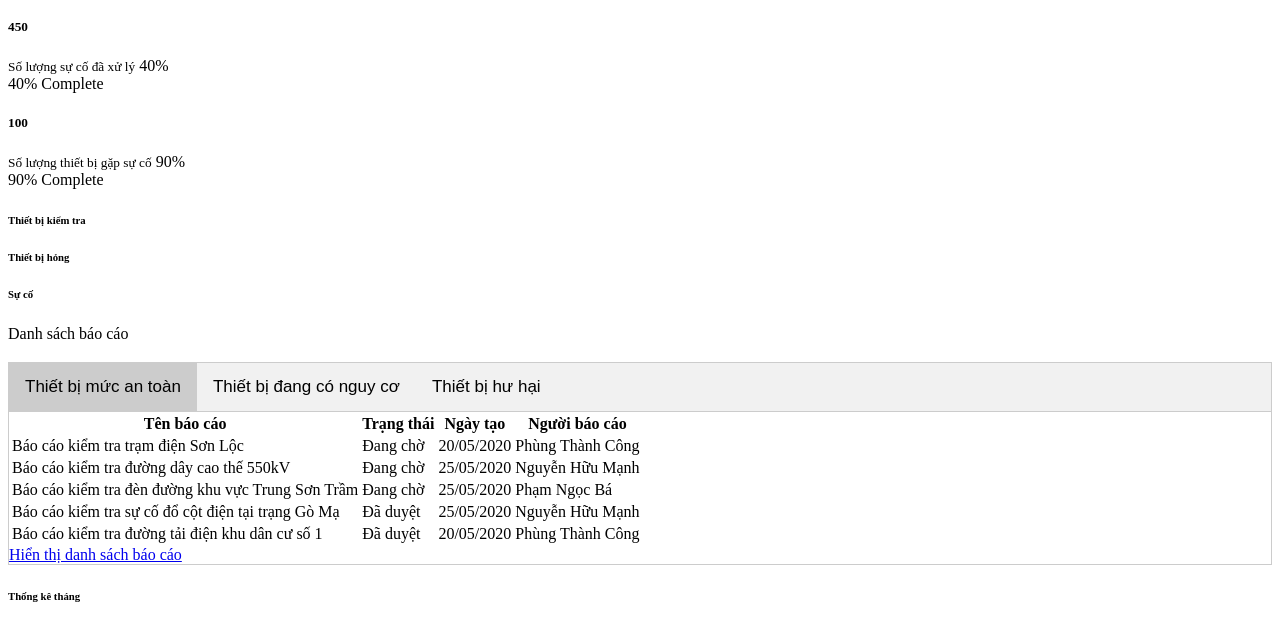
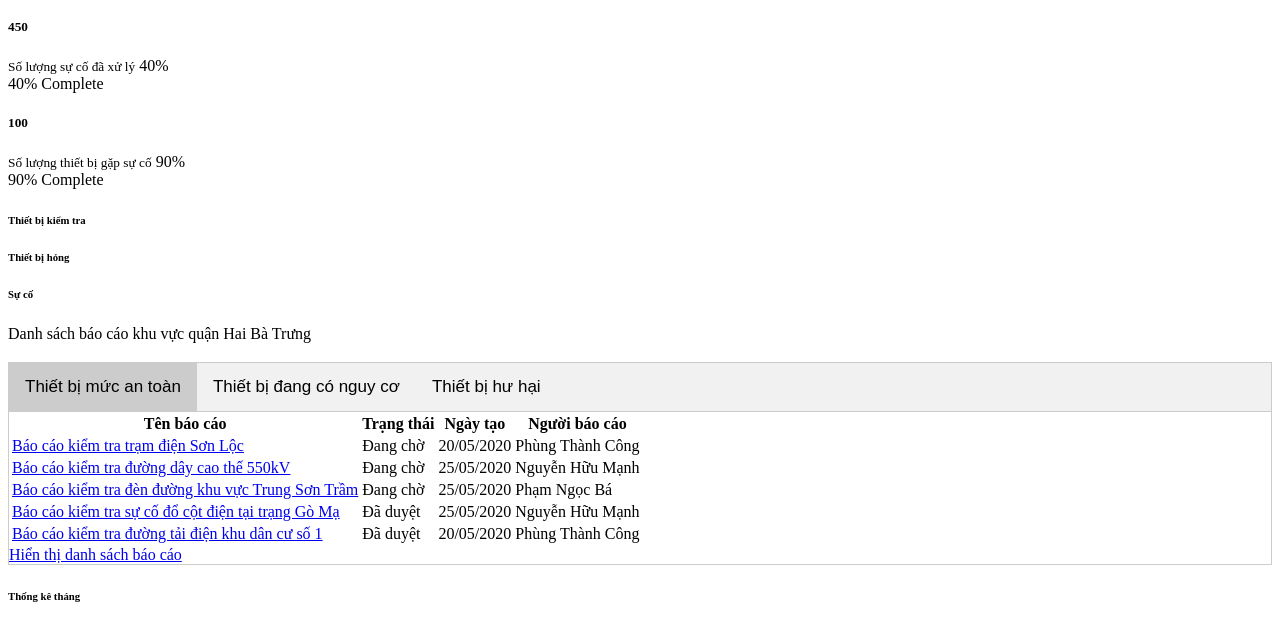
Before and after one commit to ThanhcongPhung/ReportManagermentFunction, a website built with webpack: page src/index.html in a window 1280 px wide. Both pictures are taken after a click on the button "Thiết bị mức an toàn". Shown: the part 4303-4927 px from the top of the page. Built offline with nearby package versions, Linux system fonts and the light colour scheme.

Commit message:
format index

```diff
--- a/src/index.html
+++ b/src/index.html
@@ -701,7 +701,7 @@
                       <div class="bgc-light-blue-500 c-white p-20">
                         <div class="peers ai-c jc-sb gap-40">
                           <div class="peer peer-greed">
-                            <p class="mB-0">Danh sách báo cáo</p>
+                            <p class="mB-0">Danh sách báo cáo khu vực quận Hai Bà Trưng</p>
                           </div>
                           <div class="peer">
                             <h3 class="text-right"></h3>
@@ -727,31 +727,31 @@
                             </thead>
                             <tbody>
                               <tr>
-                                <td class="fw-600">Báo cáo kiểm tra trạm điện Sơn Lộc</td>
+                                <td class="fw-600"><a href="javascript:void(0);" onclick="window.open('report-detail.html', '_blank', 'width=1000,height=700');">Báo cáo kiểm tra trạm điện Sơn Lộc</a></td>
                                 <td><span class="badge bgc-red-50 c-red-700 p-10 lh-0 tt-c badge-pill">Đang chờ</span> </td>
                                 <td>20/05/2020</td>
                                 <td><span class="text-info">Phùng Thành Công</span></td>
                               </tr>
                               <tr>
-                                <td class="fw-600">Báo cáo kiểm tra đường dây cao thế 550kV</td>
+                                <td class="fw-600"><a href="javascript:void(0);" onclick="window.open('report-detail.html', '_blank', 'width=1000,height=700');">Báo cáo kiểm tra đường dây cao thế 550kV</a></td>
                                 <td><span class="badge bgc-red-50 c-red-700 p-10 lh-0 tt-c badge-pill">Đang chờ</span></td>
                                 <td>25/05/2020</td>
                                 <td><span class="text-info">Nguyễn Hữu Mạnh</span></td>
                               </tr>
                               <tr>
-                                <td class="fw-600">Báo cáo kiểm tra đèn đường khu vực Trung Sơn Trầm</td>
+                                <td class="fw-600"><a href="javascript:void(0);" onclick="window.open('report-detail.html', '_blank', 'width=1000,height=700');">Báo cáo kiểm tra đèn đường khu vực Trung Sơn Trầm</a></td>
                                 <td><span class="badge bgc-red-50 c-red-700 p-10 lh-0 tt-c badge-pill">Đang chờ</span></td>
                                 <td>25/05/2020</td>
                                 <td><span class="text-info">Phạm Ngọc Bá</span></td>
                               </tr>
                               <tr>
-                                <td class="fw-600">Báo cáo kiểm tra sự cố đổ cột điện tại trạng Gò Mạ</td>
+                                <td class="fw-600"><a href="javascript:void(0);" onclick="window.open('report-detail.html', '_blank', 'width=1000,height=700');">Báo cáo kiểm tra sự cố đổ cột điện tại trạng Gò Mạ</a></td>
                                 <td><span class="badge bgc-green-50 c-green-700 p-10 lh-0 tt-c badge-pill">Đã duyệt</span></td>
                                 <td>25/05/2020</td>
                                 <td><span class="text-info">Nguyễn Hữu Mạnh</span></td>
                               </tr>
                               <tr>
-                                <td class="fw-600">Báo cáo kiểm tra đường tải điện khu dân cư số 1</td>
+                                <td class="fw-600"><a href="javascript:void(0);" onclick="window.open('report-detail.html', '_blank', 'width=1000,height=700');">Báo cáo kiểm tra đường tải điện khu dân cư số 1</a></td>
                                 <td><span class="badge bgc-green-50 c-green-700 p-10 lh-0 tt-c badge-pill">Đã duyệt</span></td>
                                 <td>20/05/2020</td>
                                 <td><span class="text-info">Phùng Thành Công</span></td>
@@ -776,31 +776,31 @@
                             </thead>
                             <tbody>
                               <tr>
-                                <td class="fw-600">Báo cáo kiểm tra trạm điện trung sơn trầm</td>
+                                <td class="fw-600"><a href="javascript:void(0);" onclick="window.open('report-detail.html', '_blank', 'width=1000,height=700');">Báo cáo kiểm tra trạm điện trung sơn trầm</a></td>
                                 <td><span class="badge bgc-red-50 c-red-700 p-10 lh-0 tt-c badge-pill">Đang chờ</span> </td>
                                 <td>20/05/2020</td>
                                 <td><span class="text-info">Phùng Thành Công</span></td>
                               </tr>
                               <tr>
-                                <td class="fw-600">Báo cáo kiểm tra đường dây cao thế 550kV</td>
+                                <td class="fw-600"><a href="javascript:void(0);" onclick="window.open('report-detail.html', '_blank', 'width=1000,height=700');">Báo cáo kiểm tra đường dây cao thế 550kV</a></td>
                                 <td><span class="badge bgc-red-50 c-red-700 p-10 lh-0 tt-c badge-pill">Đang chờ</span></td>
                                 <td>25/05/2020</td>
                                 <td><span class="text-info">Nguyễn Hữu Mạnh</span></td>
                               </tr>
                               <tr>
-                                <td class="fw-600">Báo cáo kiểm tra đèn đường khu vực Trung Sơn Trầm</td>
+                                <td class="fw-600"><a href="javascript:void(0);" onclick="window.open('report-detail.html', '_blank', 'width=1000,height=700');">Báo cáo kiểm tra đèn đường khu vực Trung Sơn Trầm</a></td>
                                 <td><span class="badge bgc-red-50 c-red-700 p-10 lh-0 tt-c badge-pill">Đang chờ</span></td>
                                 <td>25/05/2020</td>
                                 <td><span class="text-info">Phạm Ngọc Bá</span></td>
                               </tr>
                               <tr>
-                                <td class="fw-600">Báo cáo kiểm tra sự cố đổ cột điện tại trạng Gò Mạ</td>
+                                <td class="fw-600"><a href="javascript:void(0);" onclick="window.open('report-detail.html', '_blank', 'width=1000,height=700');">Báo cáo kiểm tra sự cố đổ cột điện tại trạng Gò Mạ</a></td>
                                 <td><span class="badge bgc-green-50 c-green-700 p-10 lh-0 tt-c badge-pill">Đã duyệt</span></td>
                                 <td>25/05/2020</td>
                                 <td><span class="text-info">Nguyễn Hữu Mạnh</span></td>
                               </tr>
                               <tr>
-                                <td class="fw-600">Báo cáo kiểm tra đường tải điện khu dân cư số 1</td>
+                                <td class="fw-600"><a href="javascript:void(0);" onclick="window.open('report-detail.html', '_blank', 'width=1000,height=700');">Báo cáo kiểm tra đường tải điện khu dân cư số 1</a></td>
                                 <td><span class="badge bgc-green-50 c-green-700 p-10 lh-0 tt-c badge-pill">Đã duyệt</span></td>
                                 <td>20/05/2020</td>
                                 <td><span class="text-info">Phùng Thành Công</span></td>
@@ -825,31 +825,31 @@
                             </thead>
                             <tbody>
                               <tr>
-                                <td class="fw-600">Báo cáo kiểm tra trạm điện tây an</td>
+                                <td class="fw-600"><a href="javascript:void(0);" onclick="window.open('report-detail.html', '_blank', 'width=1000,height=700');">Báo cáo kiểm tra trạm điện tây an</a></td>
                                 <td><span class="badge bgc-red-50 c-red-700 p-10 lh-0 tt-c badge-pill">Đang chờ</span> </td>
                                 <td>20/05/2020</td>
                                 <td><span class="text-info">Phùng Thành Công</span></td>
                               </tr>
                               <tr>
-                                <td class="fw-600">Báo cáo kiểm tra đường dây cao thế 550kV</td>
+                                <td class="fw-600"><a href="javascript:void(0);" onclick="window.open('report-detail.html', '_blank', 'width=1000,height=700');">Báo cáo kiểm tra đường dây cao thế 550kV</a></td>
                                 <td><span class="badge bgc-red-50 c-red-700 p-10 lh-0 tt-c badge-pill">Đang chờ</span></td>
                                 <td>25/05/2020</td>
                                 <td><span class="text-info">Nguyễn Hữu Mạnh</span></td>
                               </tr>
                               <tr>
-                                <td class="fw-600">Báo cáo kiểm tra đèn đường khu vực Trung Sơn Trầm</td>
+                                <td class="fw-600"><a href="javascript:void(0);" onclick="window.open('report-detail.html', '_blank', 'width=1000,height=700');">Báo cáo kiểm tra đèn đường khu vực Trung Sơn Trầm</a></td>
                                 <td><span class="badge bgc-red-50 c-red-700 p-10 lh-0 tt-c badge-pill">Đang chờ</span></td>
                                 <td>25/05/2020</td>
                                 <td><span class="text-info">Phạm Ngọc Bá</span></td>
                               </tr>
                               <tr>
-                                <td class="fw-600">Báo cáo kiểm tra sự cố đổ cột điện tại trạng Gò Mạ</td>
+                                <td class="fw-600"><a href="javascript:void(0);" onclick="window.open('report-detail.html', '_blank', 'width=1000,height=700');">Báo cáo kiểm tra sự cố đổ cột điện tại trạng Gò Mạ</a></td>
                                 <td><span class="badge bgc-green-50 c-green-700 p-10 lh-0 tt-c badge-pill">Đã duyệt</span></td>
                                 <td>25/05/2020</td>
                                 <td><span class="text-info">Nguyễn Hữu Mạnh</span></td>
                               </tr>
                               <tr>
-                                <td class="fw-600">Báo cáo kiểm tra đường tải điện khu dân cư số 1</td>
+                                <td class="fw-600"><a href="javascript:void(0);" onclick="window.open('report-detail.html', '_blank', 'width=1000,height=700');">Báo cáo kiểm tra đường tải điện khu dân cư số 1</a></td>
                                 <td><span class="badge bgc-green-50 c-green-700 p-10 lh-0 tt-c badge-pill">Đã duyệt</span></td>
                                 <td>20/05/2020</td>
                                 <td><span class="text-info">Phùng Thành Công</span></td>
```
